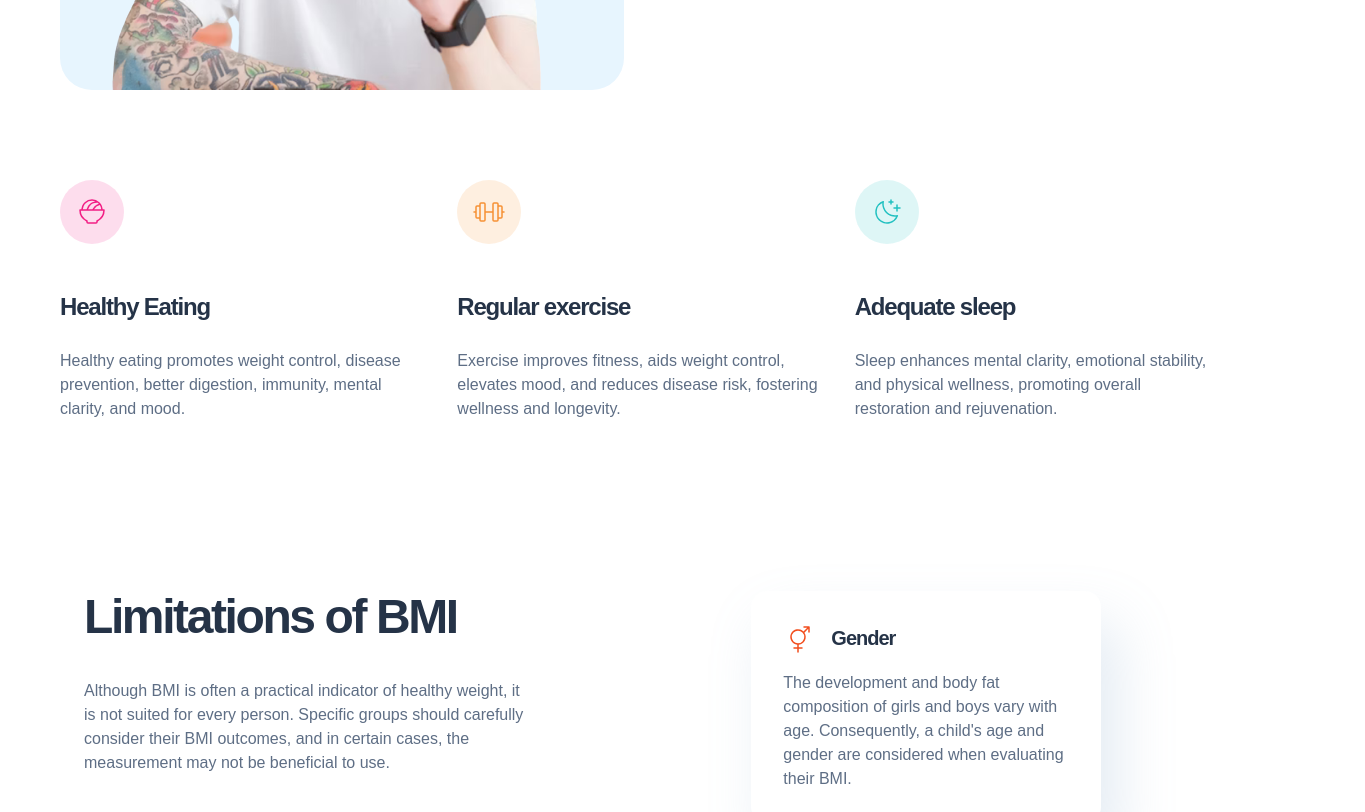
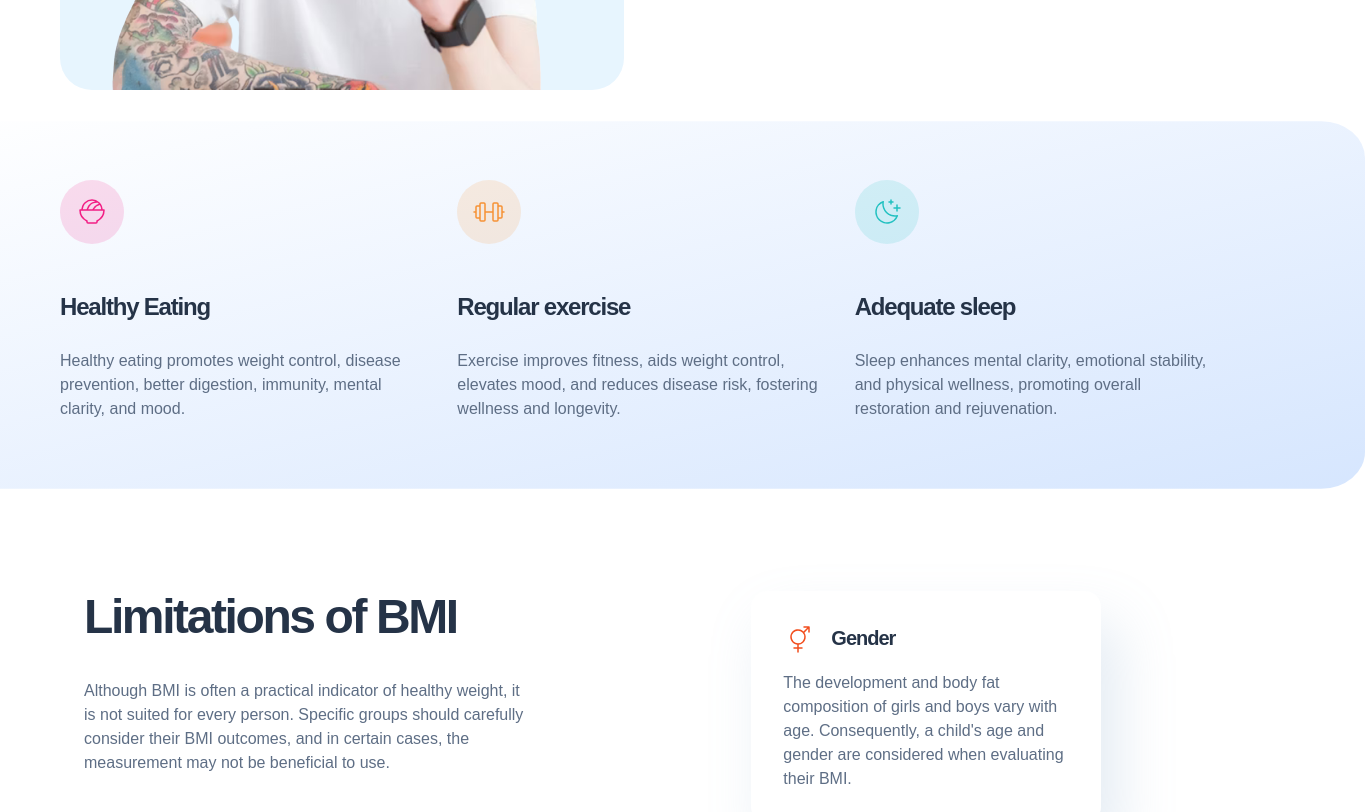
Before and after one commit to agneslai/bmi-calculator, a Next.js app: page / in a window 1280 px wide. Shown: the part 1320-2132 px from the top of the page, 1365 px wide, since content can reach past the window. Built offline with nearby package versions, Linux system fonts and the light colour scheme.

Commit message:
feat: updated section tips overlay styles

```diff
--- a/app/globals.css
+++ b/app/globals.css
@@ -49,10 +49,13 @@ body {
 
 .sectionTips {
   @apply
+  relative
   flex flex-col
   section-grid
   section-padding
   gap-y-[40px] lg:gap-y-[48px]
+  bg-gradient-to-br from-[#D6FCFE00] to-[#D6E6FE]
+  lg:bg-none
 }
 
 .sectionLimitations {
@@ -119,3 +122,15 @@ body {
   bg-gradient-to-br from-[#D6FCFE00] to-[#D6E6FE]
   -z-10
 }
+
+.sectionTips__overlay {
+  @apply
+  hidden lg:block
+  absolute
+  w-full h-[350px]
+  scale-x-125
+  scale-y-105
+  bg-gradient-to-br from-[#D6FCFE00] to-[#D6E6FE]
+  rounded-[35px]
+  -z-50
+}
--- a/components/SectionTips.tsx
+++ b/components/SectionTips.tsx
@@ -24,7 +24,7 @@ const TIPS = [
 
 const SectionTips = () => (
     <section className='sectionTips'>
-      {/* <div className="absolute -top-[10px] -right-[100px] w-[1392px] h-[400px] bg-gradient-to-br from-[#D6FCFE00] to-[#D6E6FE] -z-50 rounded-[35px]" /> */}
+      <div className="sectionTips__overlay" />
 
       {TIPS.map((tip) => (
         <div className='lg:col-span-4'>
```
